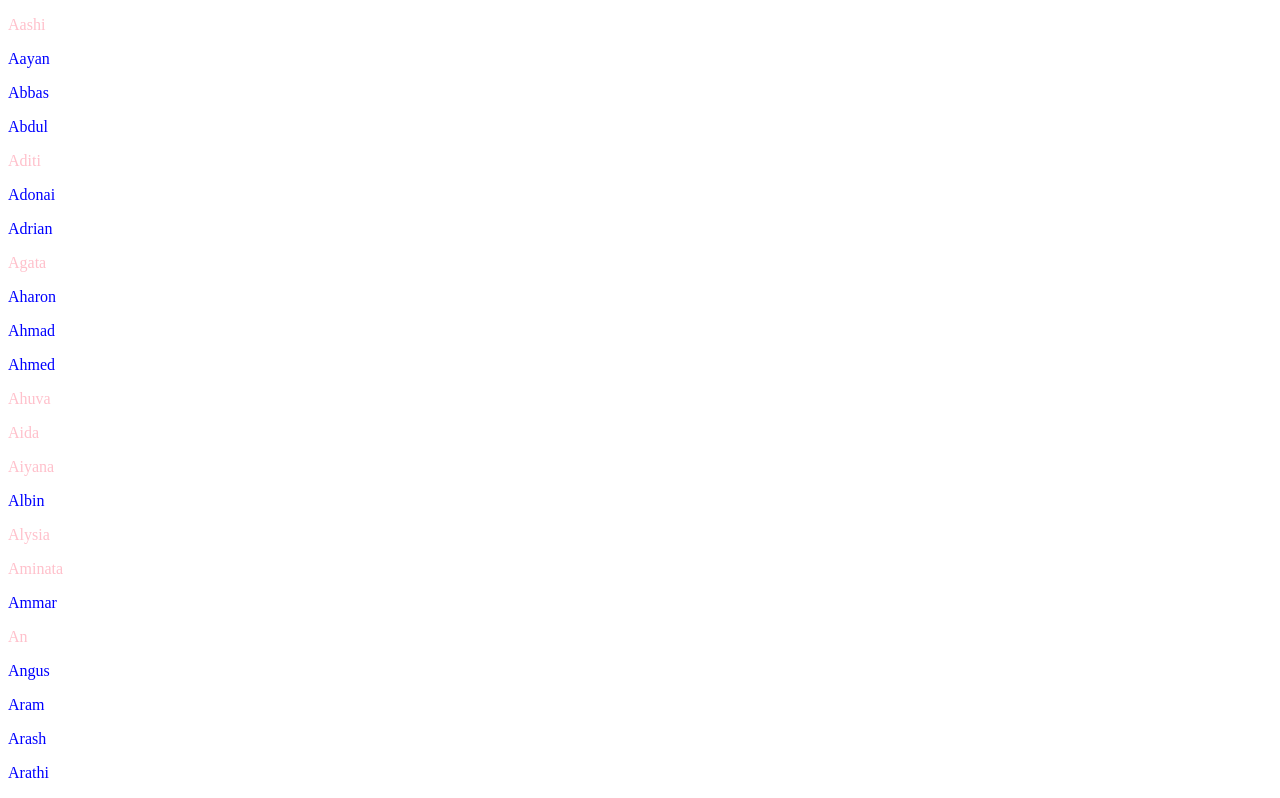
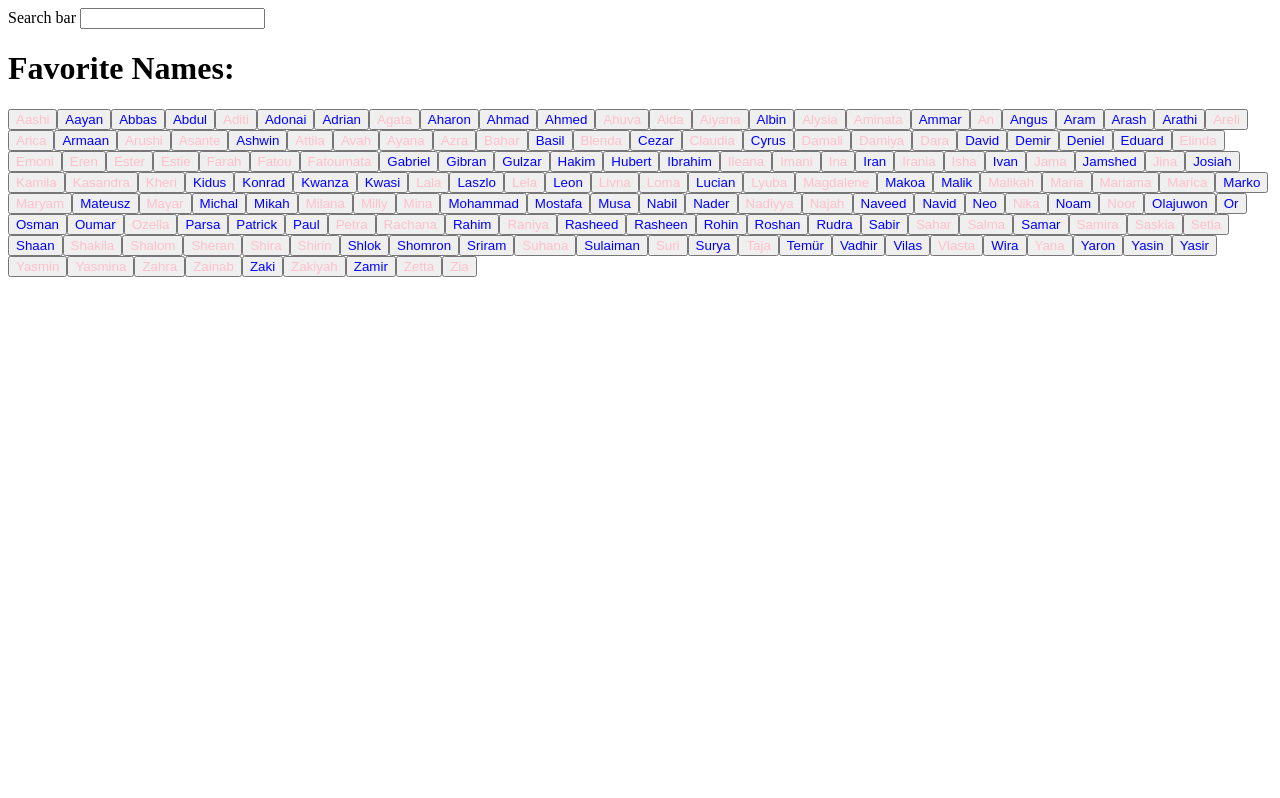
Before and after one commit to jlou711/baby-names, a React (Create React App) app: page / in a window 1280 px wide. Shown: the top 798 px of the page. Built offline with nearby package versions, Linux system fonts and the light colour scheme.

Commit message:
Add favorites logic

```diff
--- a/src/App.tsx
+++ b/src/App.tsx
@@ -1,22 +1,66 @@
 import { babyNames } from "./data/baby-names";
+import { SearchBar } from "./components/searchBar";
 import { compareBabyNames } from "./utils/compareBabyNames";
+import { useState } from "react";
+import { applyNameSearchFilter } from "./utils/applySearchFilter";
+import { IBabyNames } from "./IBabyNames";
+import { NameButton } from "./components/nameButton";
+
+const sortNames: IBabyNames[] = [...babyNames].sort(compareBabyNames);
 
 function App(): JSX.Element {
-  const sortNames = babyNames.sort(compareBabyNames);
+  const [searchText, setSearchText] = useState("");
+  const [favoriteNames, setFavoriteNamesList] = useState<IBabyNames[]>([]);
+
+  function handleFavoriteNames(value: string, add: boolean) {
+    if (add) {
+      setFavoriteNamesList((favoriteNames) => [
+        ...favoriteNames,
+        ...babyNames.filter((x) => x.name === value),
+      ]);
+    } else {
+      setFavoriteNamesList((favoriteNames) => [
+        ...favoriteNames.filter((x) => x.name !== value),
+      ]);
+    }
+  }
+  const filteredNames = applyNameSearchFilter(
+    sortNames,
+    searchText,
+    favoriteNames.map((a) => a.name)
+  );
+
   return (
-    <div>
-      {sortNames.map((x, i) => {
-        return x.sex === "m" ? (
-          <p key={i} className="boy-name">
-            {x.name}
-          </p>
-        ) : (
-          <p key={i} className="girl-name">
-            {x.name}
-          </p>
-        );
-      })}
-    </div>
+    <>
+      <SearchBar input={searchText} onChange={setSearchText} />
+      <div>
+        <h1>Favorite Names: </h1>
+        {favoriteNames.map((x, i) => {
+          return (
+            <NameButton
+              key={i}
+              name={x.name}
+              sex={x.sex}
+              add={false}
+              onClick={handleFavoriteNames}
+            ></NameButton>
+          );
+        })}
+      </div>
+      <div>
+        {filteredNames.map((x, i) => {
+          return (
+            <NameButton
+              key={i}
+              name={x.name}
+              sex={x.sex}
+              add={true}
+              onClick={handleFavoriteNames}
+            ></NameButton>
+          );
+        })}
+      </div>
+    </>
   );
 }
 
--- /dev/null
+++ b/src/IBabyNames.ts
@@ -0,0 +1,5 @@
+export interface IBabyNames {
+  id: number;
+  name: string;
+  sex: string;
+}
--- /dev/null
+++ b/src/components/nameButton.tsx
@@ -0,0 +1,17 @@
+interface Props {
+  name: string;
+  sex: string;
+  add: boolean;
+  onClick: (value: string, add: boolean) => void;
+}
+
+export function NameButton(props: Props): JSX.Element {
+  return (
+    <button
+      className={props.sex === "m" ? "boy-name" : "girl-name"}
+      onClick={(e) => props.onClick(e.currentTarget.innerHTML, props.add)}
+    >
+      {props.name}
+    </button>
+  );
+}
--- /dev/null
+++ b/src/components/searchBar.tsx
@@ -0,0 +1,18 @@
+export interface ISearchBar {
+  input: string;
+  onChange: (value: string) => void;
+}
+
+export function SearchBar(props: ISearchBar): JSX.Element {
+  return (
+    <>
+      <label htmlFor="search-bar">Search bar </label>
+      <input
+        type="text"
+        id="search-bar"
+        value={props.input}
+        onChange={(e) => props.onChange(e.target.value)}
+      ></input>
+    </>
+  );
+}
--- /dev/null
+++ b/src/utils/applySearchFilter.ts
@@ -0,0 +1,18 @@
+import { IBabyNames } from "../IBabyNames";
+
+/**
+ *
+ * @param arr | array of BabyNames objects
+ * @param searchTerm | string to filter name on
+ * @param bannedTerms | list of banned names to exclude from list
+ * @returns | array of BabyName objects where name includes search term
+ */
+export function applyNameSearchFilter(
+  arr: IBabyNames[],
+  searchTerm: string,
+  bannedTerms?: string[]
+): IBabyNames[] {
+  return arr
+    .filter((x) => x.name.toLowerCase().includes(searchTerm.toLowerCase()))
+    .filter((x) => (bannedTerms ? bannedTerms.indexOf(x.name) === -1 : true));
+}
--- a/src/utils/compareBabyNames.ts
+++ b/src/utils/compareBabyNames.ts
@@ -1,8 +1,4 @@
-interface IBabyNames {
-  id: number;
-  name: string;
-  sex: string;
-}
+import { IBabyNames } from "../IBabyNames";
 
 export function compareBabyNames(a: IBabyNames, b: IBabyNames): number {
   if (a.name < b.name) {
```
Also changed, not shown: 1 other file (tests, documents, lock files or other folders).
